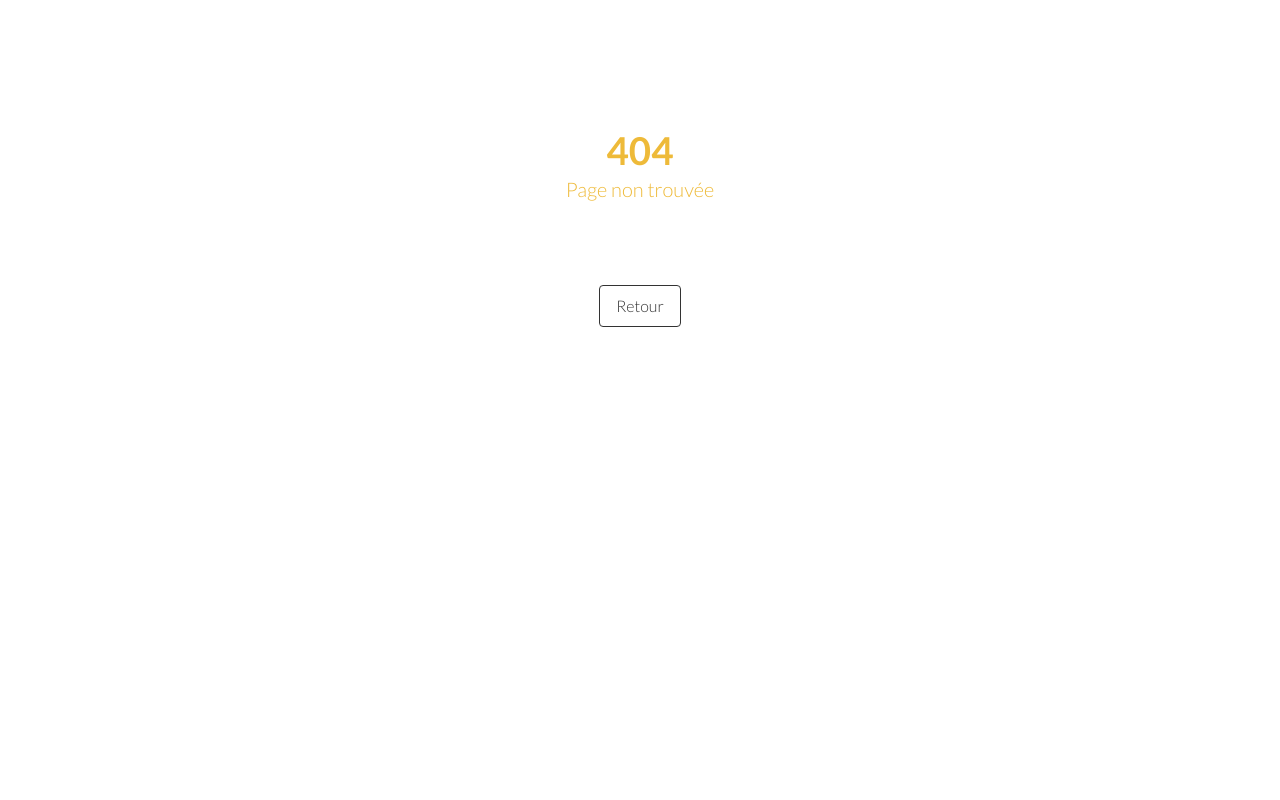
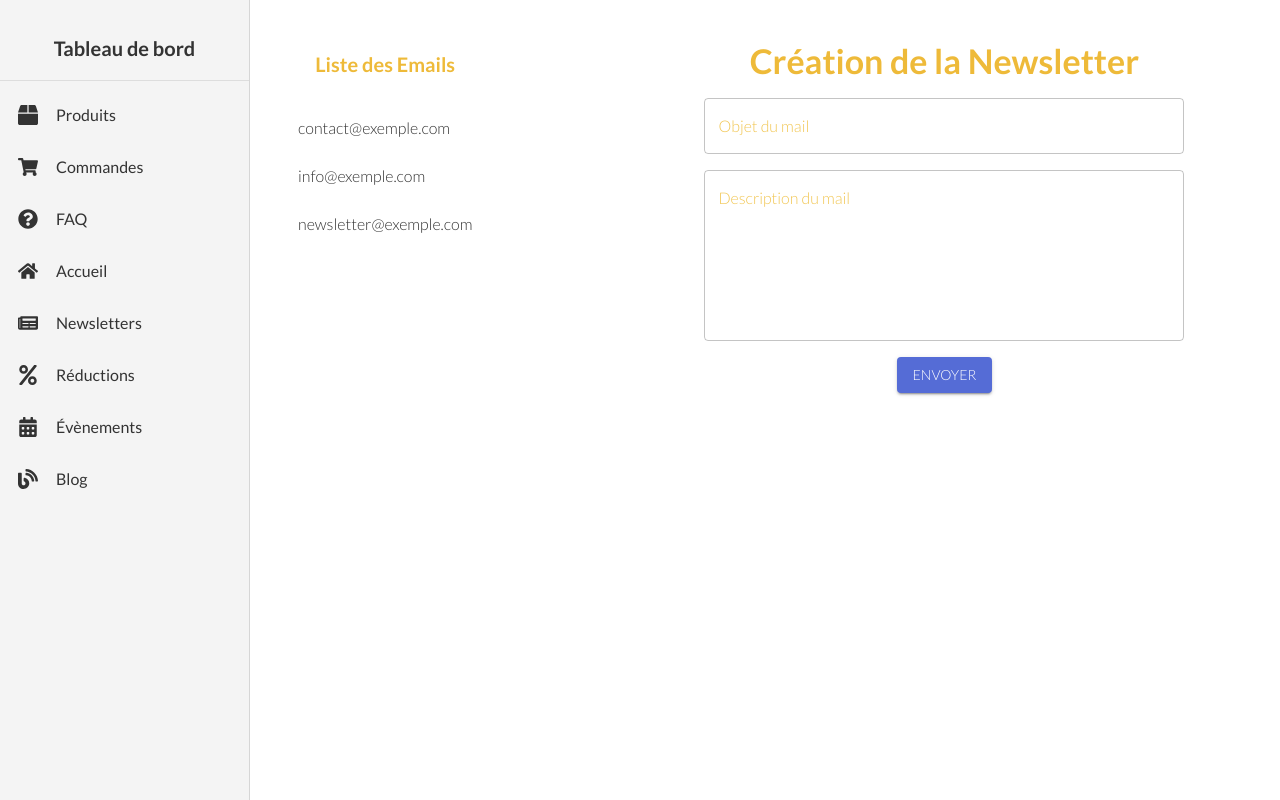
Before and after one commit to LovisCoding/atelier_manon_front, a React (Vite) app: page /admin/newsletter in a window 1280 px wide. Before the commit this address had no page. Built offline with nearby package versions, Linux system fonts and the light colour scheme.

Commit message:
Ajout newsletter

```diff
--- a/routes/AppRoutes.jsx
+++ b/routes/AppRoutes.jsx
@@ -29,6 +29,7 @@ import Articles from '../src/pages/admin/Articles/Articles.jsx';
 import Article from '../src/pages/admin/Articles/Article.jsx';
 import Product from '../src/pages/Product/Product.jsx';
 import OrderDetails from '../src/pages/admin/Order/OrderDetail.jsx';
+import Newsletter from '../src/pages/admin/Newsletter/Newsletter.jsx';
 
 const AppRoutes = () => {
 	const location = useLocation();
@@ -63,6 +64,7 @@ const AppRoutes = () => {
 				<Route path="/admin/faq" element={<FoireAuxQuestions />} />
 				<Route path="/admin/blog" element={<Articles />} />
 				<Route path="/admin/blog/:id" element={<Article />} />
+				<Route path="/admin/newsletter" element={<Newsletter />} />
 
 				{/* Page introuvable */}
 				<Route path="*" element={<NotFound />} />
--- /dev/null
+++ b/src/pages/admin/Newsletter/Newsletter.jsx
@@ -0,0 +1,120 @@
+import { useParams } from "react-router";
+import SidebarMenu from "../SidebarMenu";
+import {
+  Box,
+  Button,
+  Stack,
+  TextField,
+  Typography,
+  List,
+  ListItem,
+  ListItemText
+} from "@mui/material";
+import { useState } from "react";
+
+export default function Newsletter() {
+  const { id } = useParams();
+
+  const [subject, setSubject] = useState('');
+  const [description, setDescription] = useState('');
+  const [date, setDate] = useState('');
+
+  const handleSave = () => {
+    alert(`Penser à faire l'envoi de la newsletter avec le sujet : ${subject}`);
+  };
+
+  const emailList = [
+    "contact@exemple.com",
+    "info@exemple.com",
+    "newsletter@exemple.com"
+  ];
+
+  return (
+    <Box display="flex" width="100%" height="100vh">
+      <SidebarMenu sx={{ height: "100vh" }}>
+        <Box display="flex" width="100%" height="100%">
+          <Box
+            sx={{
+              width: "100%",
+              display: "flex",
+              flexDirection: "row",
+              justifyContent: "space-between",
+              gap: 2,
+              padding: 2,
+              height: "100%",
+            }}
+          >
+            <Box
+              sx={{
+                width: "70%",
+                bgcolor: "#ffffff",
+                p: 2,
+                borderRadius: 2,
+                height: "100%",
+                overflowY: "auto",
+                flexGrow: 1,
+				marginTop: 2,
+              }}
+            >
+              <Typography variant="h6" mb={2} fontWeight="bold" textAlign="center">Liste des Emails</Typography>
+              <List>
+                {emailList.map((email, index) => (
+                  <ListItem button key={index}>
+                    <ListItemText primary={email} />
+                  </ListItem>
+                ))}
+              </List>
+            </Box>
+
+            <Box
+              sx={{
+                width: "100%",
+                maxWidth: "600px",
+                margin: "0 auto",
+                bgcolor: "#ffffff",
+                p: 3,
+                borderRadius: 2,
+                height: "100%",
+                display: "flex",
+                flexDirection: "column",
+                alignItems: "center",
+                justifyContent: "flex-start",  // Alignement en haut
+                marginLeft: 20,
+              }}
+            >
+              <Stack sx={{ width: "30rem" }}>
+                <Typography variant="h4" mb={2} fontWeight="bold" textAlign="center">
+                  Création de la Newsletter
+                </Typography>
+
+                <TextField
+                  label="Objet du mail"
+                  variant="outlined"
+                  fullWidth
+                  value={subject}
+                  onChange={(e) => setSubject(e.target.value)}
+                  sx={{ marginBottom: 2 }}
+                />
+
+                <TextField
+                  label="Description du mail"
+                  variant="outlined"
+                  fullWidth
+                  multiline
+                  rows={6}
+                  value={description}
+                  onChange={(e) => setDescription(e.target.value)}
+                  sx={{ marginBottom: 2 }}
+                />
+
+                <Button variant="contained" color="primary" onClick={handleSave} sx={{ alignSelf: "center" }}>
+                  Envoyer
+                </Button>
+              </Stack>
+            </Box>
+          </Box>
+        </Box>
+      </SidebarMenu>
+    </Box>
+  );
+}
```
